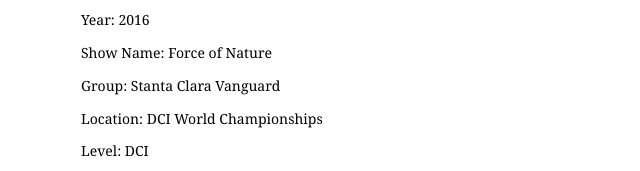
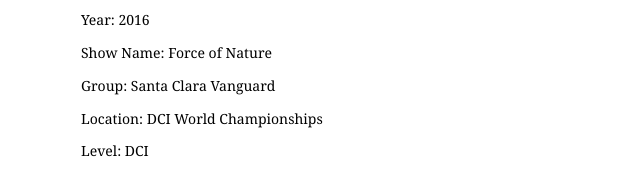
Before and after one commit to rldrummajors/mmseptember29, a plain HTML site: page index.html in a window 1280 px wide. Shown: the part 2421-2592 px from the top of the page, 319-959 px from the left. Drawn offline with Linux system fonts and the light colour scheme.

Commit message:
Fix typo in group name from 'Stanta' to 'Santa'

```diff
--- a/index.html
+++ b/index.html
@@ -590,7 +590,7 @@
 
 <p style="box-sizing: border-box; line-height: inherit; margin: 0px 0px 16px;">Show Name: Force of Nature </p>
 
-<p style="box-sizing: border-box; line-height: inherit; margin: 0px 0px 16px;"><span style="box-sizing: border-box; word-break: break-word; background-color: transparent;">Group: Stanta Clara Vanguard</span></p>
+<p style="box-sizing: border-box; line-height: inherit; margin: 0px 0px 16px;"><span style="box-sizing: border-box; word-break: break-word; background-color: transparent;">Group: Santa Clara Vanguard</span></p>
 
 <p style="box-sizing: border-box; line-height: inherit; margin: 0px 0px 16px;"><span style="box-sizing: border-box; word-break: break-word; background-color: transparent;">Location: DCI World Championships </span></p>
 
```
